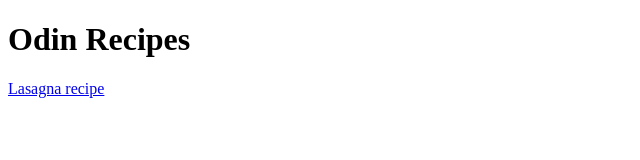
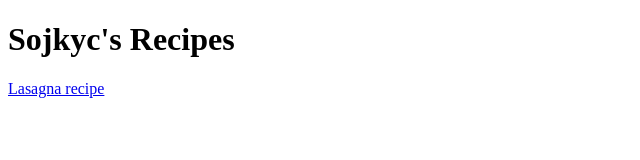
Before and after one commit to Floencz/odin-recipes_newest, a plain HTML site: page index.html in a window 1280 px wide. Shown: the whole page, without its empty margins (0-640 px from the left). Drawn offline with Linux system fonts and the light colour scheme.

Commit message:
new name committed

```diff
--- a/index.html
+++ b/index.html
@@ -5,7 +5,7 @@
     <title>Sojkyc recipe</title>
   </head>
   <body>
-    <h1>Odin Recipes</h1>
+    <h1>Sojkyc's Recipes</h1>
 
     <a href="recipes/lasagna.html">Lasagna recipe</a>
   </body>
```
